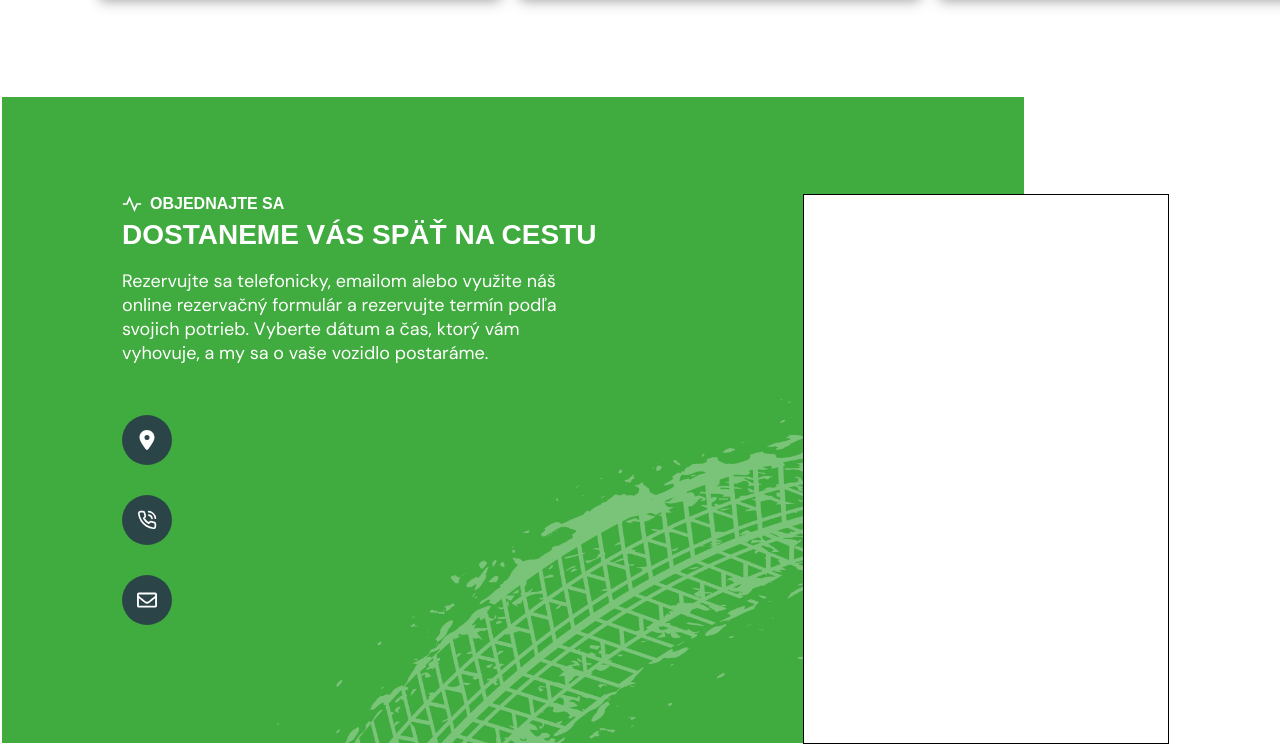
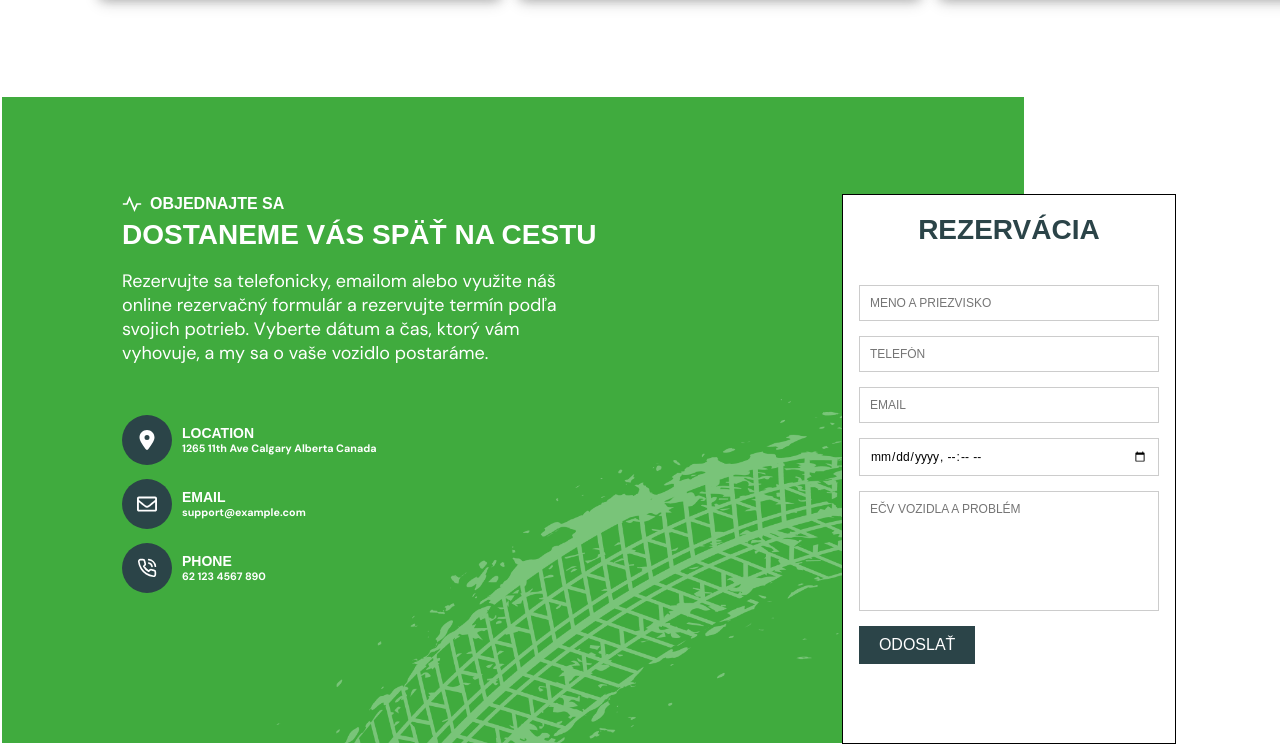
Before and after one commit to dzuris/autoflex, a React app in the folder autoflex/: page / in a window 1280 px wide. Shown: the part 2626-3373 px from the top of the page. Built offline with nearby package versions, Linux system fonts and the light colour scheme; a web font is replaced by a local one.

Commit message:
sumbim reservation
email este len bude kokotina

```diff
--- a/autoflex/src/components/reservation.js
+++ b/autoflex/src/components/reservation.js
@@ -19,18 +19,48 @@ const Header = () => {
                     <h2>DOSTANEME VÁS SPÄŤ NA CESTU</h2>
                     <p>Rezervujte sa telefonicky, emailom alebo využite náš online rezervačný formulár a rezervujte termín podľa svojich potrieb. Vyberte dátum a čas, ktorý vám vyhovuje, a my sa o vaše vozidlo postaráme.</p>
                     <div className="allIcons">
-                        <div className="iconWrapper">
-                            <FaLocationDot className="locationIcon"/>
+                        <div className="iconWithLabel">
+                            <div className="iconWrapper">
+                                <FaLocationDot className="locationIcon"/>
+                            </div>
+                                <div className="to-row">
+                                    <h2 className="iconLabel">LOCATION</h2>
+                                    <h6>1265 11th Ave Calgary Alberta Canada</h6>
+                                </div>
                         </div>
-                        <div className="iconWrapper">
-                            <LuPhoneCall className="phoneIcon"/>
+                        <div className="iconWithLabel">
+                            <div className="iconWrapper">
+                                <FaRegEnvelope className="envelopeIcon" />
+                            </div>
+                                <div className="to-row">
+                                    <h2 className="iconLabel">EMAIL</h2>
+                                    <h6>support@example.com</h6>
+                                </div>
                         </div>
-                        <div className="iconWrapper">
-                            <FaRegEnvelope className="envelopeIcon" />
+                        <div className="iconWithLabel">
+                            <div className="iconWrapper">
+                                <LuPhoneCall className="phoneIcon"/>
+                            </div>
+                                <div className="to-row">
+                                    <h2 className="iconLabel">PHONE</h2>
+                                    <h6>62 123 4567 890</h6>
+                                </div>
                         </div>
                     </div>
                 </div>
-                <div className="black-rectangle"></div>
+                <div className="black-rectangle">
+                <div className="mid-rec">
+                    <h1>REZERVÁCIA</h1>
+                    <form className="reservation-form">
+                        <input type="text" placeholder="MENO A PRIEZVISKO" className="form-input" />
+                        <input type="tel" placeholder="TELEFÓN" className="form-input" />
+                        <input type="email" placeholder="EMAIL" className="form-input" />
+                        <input type="datetime-local" className="form-input" />
+                        <textarea class="form-input-big" placeholder="EČV VOZIDLA A PROBLÉM"></textarea>
+                        <button type="submit" className="submit-button">ODOSLAŤ</button>
+                    </form>
+                </div>
+            </div>
             </div>
         </div>
     );
--- a/autoflex/src/css/reservation.css
+++ b/autoflex/src/css/reservation.css
@@ -58,7 +58,7 @@
     max-height: 100%;
     background-color: white;
     border: 0.1px solid black;
-    z-index: 1;
+    /* z-index: 1; */
     align-self: center;
     margin-left: 25%;
 }
@@ -70,13 +70,19 @@
 
 .icon {
     margin-right: 8px;
+    color: white;
     font-size: 20px;
-    color: white;
 }
 
 .allIcons {
     display: flex;
     flex-direction: column;
+}
+
+.iconWithLabel {
+    display: flex;
+    align-items: center;
+    margin-bottom: 14px;
 }
 
 .iconWrapper {
@@ -87,10 +93,93 @@
     display: flex;
     justify-content: center;
     align-items: center;
-    margin-bottom: 30px;
     color: white;
+    margin-right: 10px;
 }
 
 .locationIcon, .phoneIcon, .envelopeIcon {
     font-size: 20px;
 }
+
+.iconLabel {
+    font-size: 14px !important;
+    color: white;
+}
+
+.to-row{
+    display: flex;
+    flex-direction: column;
+}
+
+.to-row h2, h6{
+    margin: 0;
+    padding: 0;
+}
+
+.to-row h6{
+    font-family: 'DM Sans', sans-serif;
+}
+
+.black-rectangle h1 {
+    color: violet;
+}
+
+.mid-rec {
+    display: flex;
+    flex-direction: column;
+    align-items: center;
+    gap: 20px;
+}
+
+.mid-rec h1 {
+    font-size: 28px;
+    color: #2B4448;
+    font-family: 'Days One', sans-serif;
+}
+
+.reservation-form {
+    display: flex;
+    flex-direction: column;
+    align-items: center;
+    gap: 15px;
+    width: 100%;
+    max-width: 300px;
+}
+
+.form-input {
+    width: 100%;
+    padding: 10px;
+    font-size: 12px;
+    border: 1px solid #ccc;
+    box-sizing: border-box;
+    font-family: 'Days One', sans-serif;
+}
+
+.form-input-big {
+    width: 100%;
+    padding: 10px;
+    font-size: 12px;
+    height: 120px;
+    border: 1px solid #ccc;
+    box-sizing: border-box;
+    font-family: 'Days One', sans-serif;
+    resize: none;
+    overflow-y: auto;
+    white-space: pre-wrap;
+    word-wrap: break-word;
+}
+
+.submit-button {
+    padding: 10px 20px;
+    font-size: 16px;
+    color: white;
+    background-color: #2B4448;
+    border: none;
+    cursor: pointer;
+    align-self: start;
+    font-family: 'Days One', sans-serif;
+}
+
+.submit-button:hover {
+    background-color: #1f3336;
+}
--- a/autoflex/src/css/review.css
+++ b/autoflex/src/css/review.css
@@ -122,10 +122,10 @@
     position: absolute;
     top: 70%;
     left: 53%;
-    transform: translate(-50%, -50%);
+    transform: translate(-50%);
     display: flex;
     justify-content: space-between;
-    width: 100%;
+    width: 90%;
     gap: 20px;
     margin: 0;
 }
@@ -145,9 +145,13 @@
     transform: translateY(-50%);
 }
 
+.arrow-button:first-child {
+    left:-5.7%;
+}
+
 
 .arrow-button:last-child {
-    right: 7.7%;
+    right: 2.7%;
 }
 
 .arrow-button:hover {
```
